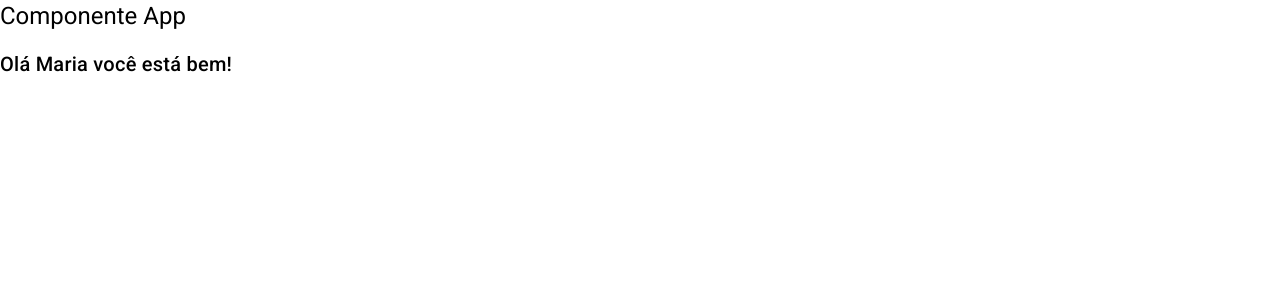
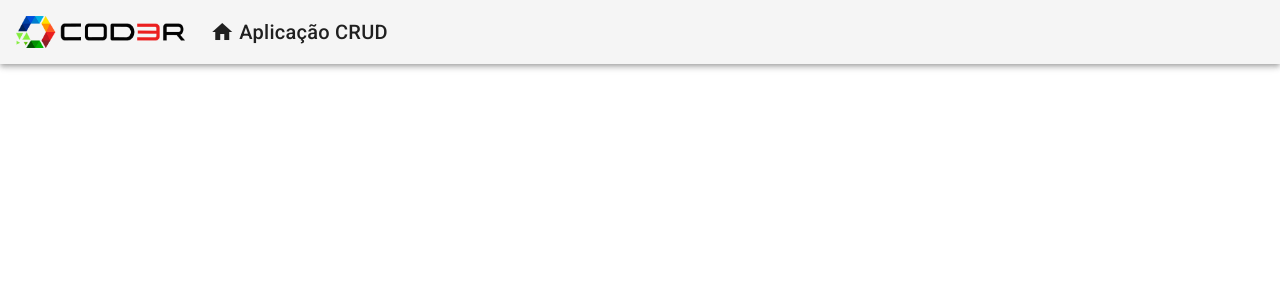
Before and after one commit to Ericky2022/Projeto-crud, an Angular app in the folder frontend/: page / in a window 1280 px wide. Shown: the top 300 px of the page. Built offline with nearby package versions, Linux system fonts and the light colour scheme.

Commit message:
conclusão do header

```diff
--- a/frontend/src/app/app.component.html
+++ b/frontend/src/app/app.component.html
@@ -1,2 +1 @@
-<h1>Componente App</h1>
-<h2>Olá {{ nome }} você está bem!</h2>
+<app-header></app-header>
--- a/frontend/src/app/app.module.ts
+++ b/frontend/src/app/app.module.ts
@@ -5,6 +5,8 @@
 import { AppComponent } from './app.component';
 import { BrowserAnimationsModule } from '@angular/platform-browser/animations';
 import { HeaderComponent } from './components/template/header/header.component';
+
+import { MatToolbarModule } from '@angular/material/toolbar';
 
 @NgModule({
   declarations: [
@@ -14,7 +16,8 @@
   imports: [
     BrowserModule,
     AppRoutingModule,
-    BrowserAnimationsModule
+    BrowserAnimationsModule,
+    MatToolbarModule
   ],
   providers: [],
   bootstrap: [AppComponent]
--- a/frontend/src/app/components/template/header/header.component.html
+++ b/frontend/src/app/components/template/header/header.component.html
@@ -1 +1,16 @@
-<p>header works!</p>
+<mat-toolbar class="header mat-elevation-z4">
+  <span>
+    <a>
+      <img class="logo" src="assets/img/logo.png" alt="logo">
+    </a>
+  </span>
+
+  <span class="title-group">
+     <a>
+      <i class="material-icons">
+        home
+      </i>
+      Aplicação CRUD
+     </a>
+  </span>
+</mat-toolbar>
--- a/frontend/src/app/components/template/header/header.component.scss
+++ b/frontend/src/app/components/template/header/header.component.scss
@@ -0,0 +1,21 @@
+.header {
+  display: flex;
+  align-items: center;
+}
+
+.header a {
+  display: flex;
+  align-items: center;
+  text-decoration: none;
+}
+
+.header .logo{
+  max-height: 32px;
+}
+
+.header .title-group {
+  padding: 25px;
+}
+.header .title-group i {
+  padding-right: 5px;
+}
```
